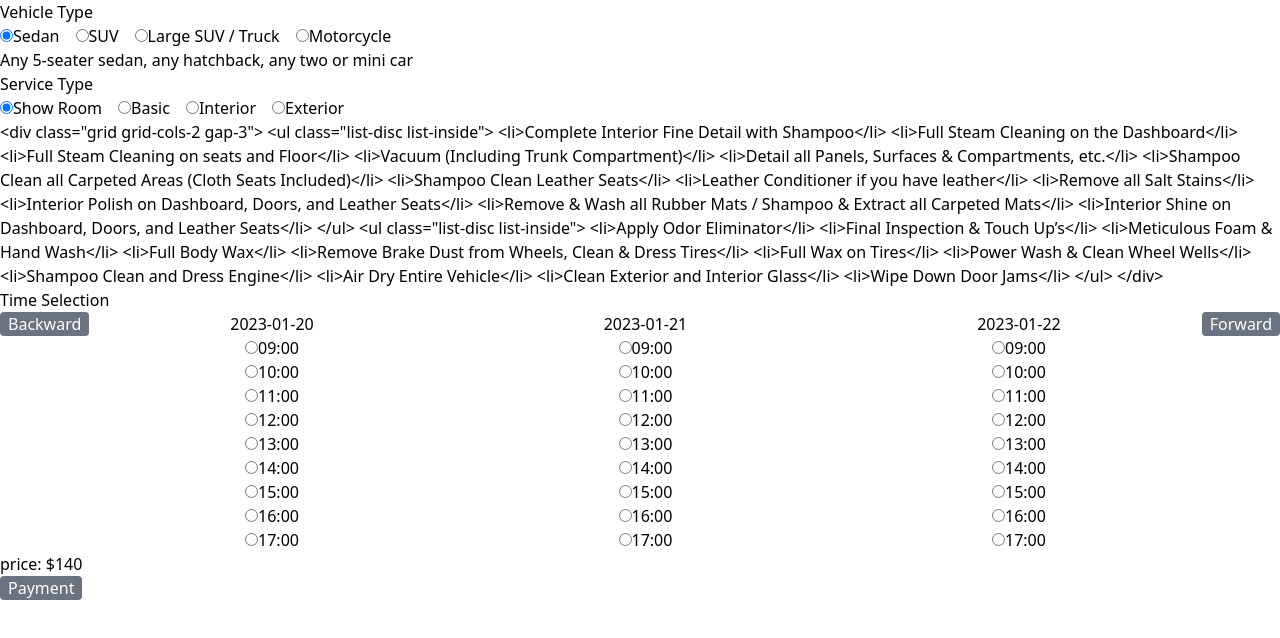
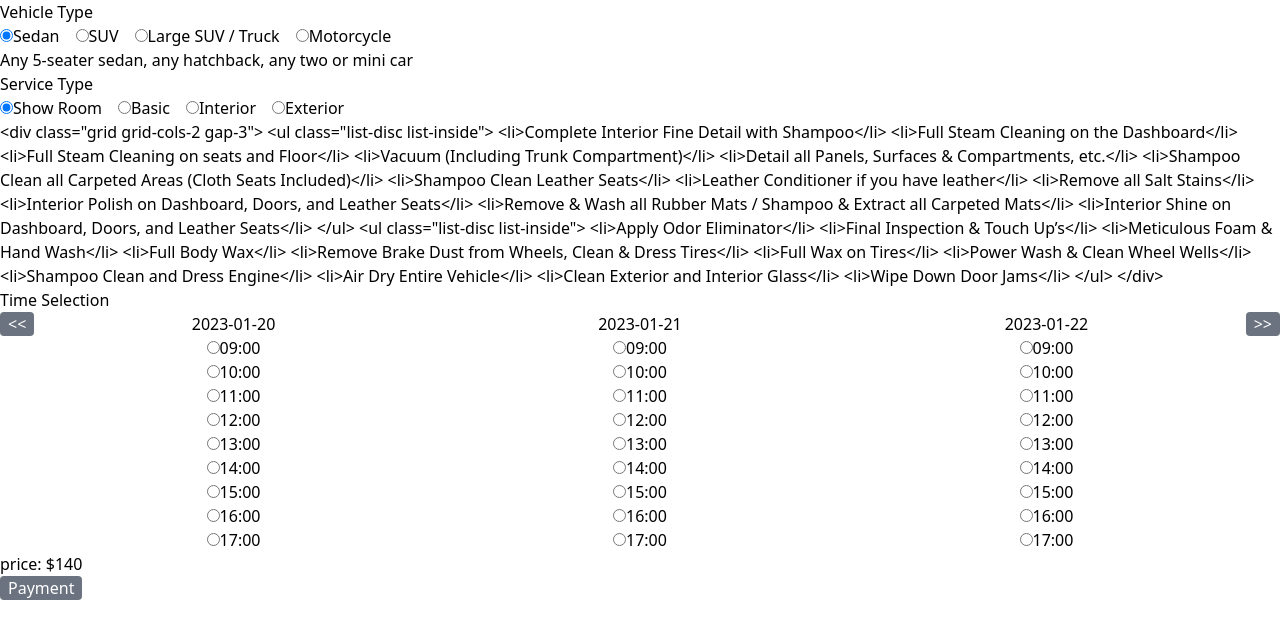
Before and after one commit to hannah-habibpour/jayplus, a React (Create React App) app: page / in a window 1280 px wide. Shown: the top 638 px of the page. Built offline with nearby package versions, Linux system fonts and the light colour scheme; the HTML template or start-up script is replaced by a standard one.

Commit message:
Added updateDayButton functionality

```diff
--- a/src/components/booking/timeSelection/CalendarView.jsx
+++ b/src/components/booking/timeSelection/CalendarView.jsx
@@ -1,3 +1,5 @@
+import { useState } from "react"
+import { todaysDate } from "../../../utilities/utils"
 import UpdateDayButton from "./UpdateDayButton"
 import DayColumnList from "./DayColumnList"
 
@@ -200,14 +202,26 @@ function CalendarView() {
     ]
   }
 
+  const [ startDate, setStartDate ] = useState(todaysDate())
+
+  const changeDate = (by) => {
+    if ( by === 1 ) {
+        setStartDate("2023-01-21")
+    } else if ( by === -1 ) {
+        setStartDate("2023-01-19")
+    } else {
+        setStartDate(todaysDate())
+    }
+  }
+
   return (
     <div className="flex w-full justify-between">
       <div>
-        <UpdateDayButton children='Backward'/>
+        <UpdateDayButton children='<<' changeDate={changeDate} />
       </div>
       <DayColumnList dateTimeList={dateTimeList} />
       <div>
-        <UpdateDayButton children='Forward'/>
+        <UpdateDayButton children='>>' changeDate={changeDate} />
       </div>
     </div>
   )
--- a/src/components/booking/timeSelection/DayColumnList.jsx
+++ b/src/components/booking/timeSelection/DayColumnList.jsx
@@ -3,8 +3,6 @@ import { todaysDate } from "../../../utilities/utils"
 import DayColumn from "./DayColumn"
 
 function DayColumnList({ dateTimeList }) {
-
-  console.log(todaysDate())
 
   return (
     <div className="grid grid-cols-3 gap-2 w-full justify-between text-center">
--- a/src/components/booking/timeSelection/UpdateDayButton.jsx
+++ b/src/components/booking/timeSelection/UpdateDayButton.jsx
@@ -1,8 +1,12 @@
 import React from 'react'
 
-function UpdateDayButton({ children }) {
+function UpdateDayButton({ children, changeDate }) {
+
+  const handleClick = () => {
+    children === ">>" ? changeDate(1) : changeDate(-1)
+  }
   return (
-    <button className="bg-gray-500 hover:bg-gray-700 text-white px-2 rounded">
+    <button className="bg-gray-500 hover:bg-gray-700 text-white px-2 rounded" onClick={handleClick} >
      { children }
     </button>
   )
```
